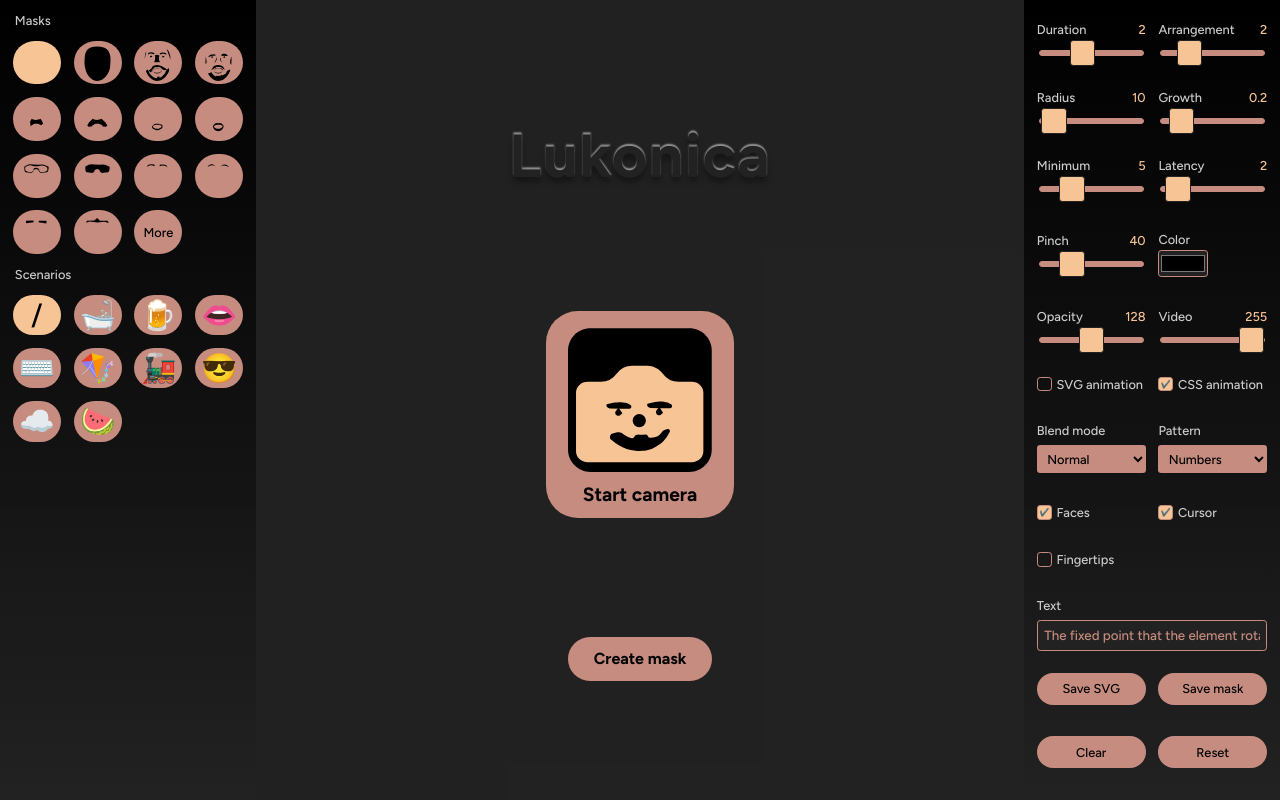
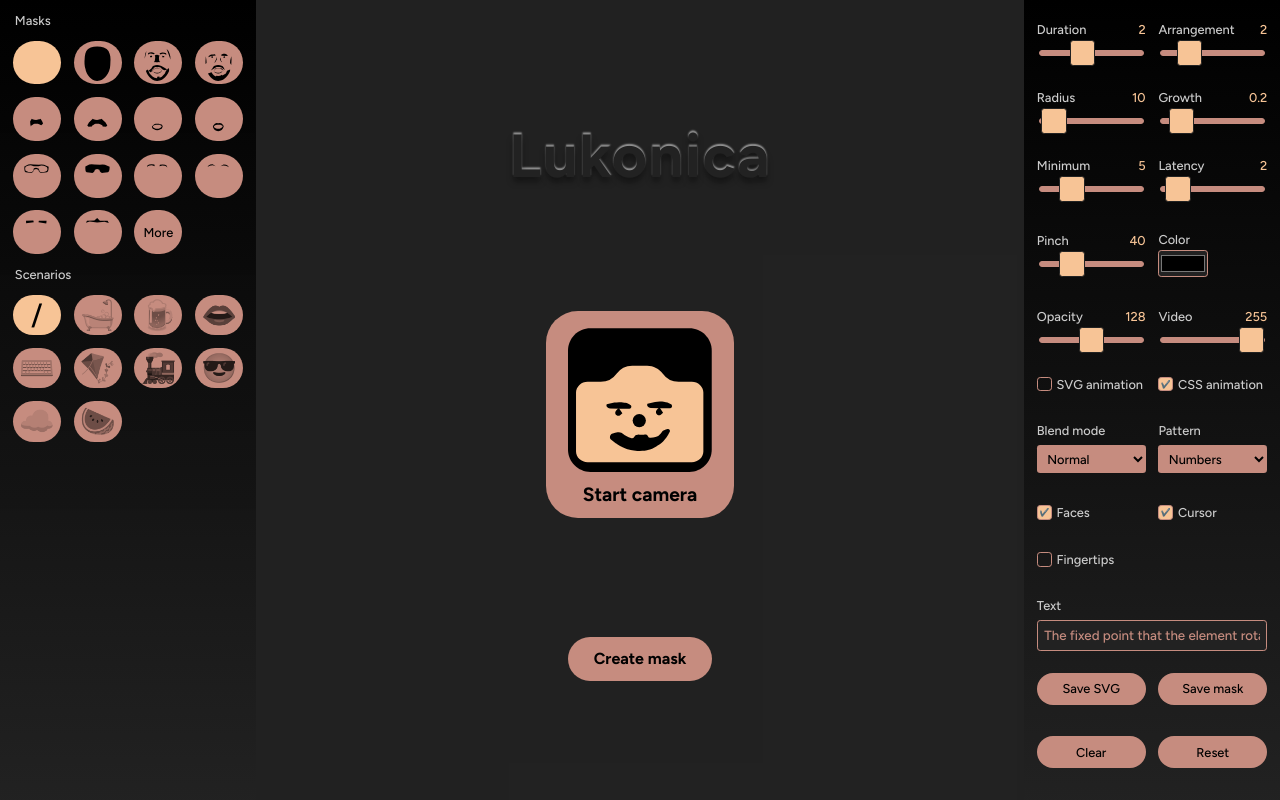
Before and after one commit to cincplug/lukonica, a React (Create React App) app: page / in a window 1280 px wide. Built offline with nearby package versions, Linux system fonts and the light colour scheme.

Commit message:
Improve scenario styles

```diff
--- a/src/components/App.js
+++ b/src/components/App.js
@@ -81,7 +81,6 @@ const App = () => {
         nextSetup[id] = ["number", "range"].includes(type) ? value / 1 : value;
       }
       sessionStorage.setItem(storageSetupItem, JSON.stringify(nextSetup));
-      // console.info(nextSetup);
       return nextSetup;
     });
   };
--- a/src/components/MaskSelection.js
+++ b/src/components/MaskSelection.js
@@ -108,7 +108,7 @@ const MaskSelection = (props) => {
                 handleScenarioButtonClick(event, scenario, index)
               }
             >
-              {scenario}
+              <span className="menu--scenarios__emoji">{scenario}</span>
             </button>
           ))}
         </fieldset>
--- a/src/data/scenarios.json
+++ b/src/data/scenarios.json
@@ -226,7 +226,6 @@
   "hasCursor": true,
   "hasCursorFingertips": false,
   "activeMaskIndex": 0,
-  "activeScenarioIndex": 6,
   "text": "",
   "textLimit": 100,
   "usesButtonPinch": false
--- a/src/styles.scss
+++ b/src/styles.scss
@@ -251,6 +251,15 @@ legend {
       font-size: 1.8rem;
       padding: 0.2rem;
     }
+    &__emoji {
+      filter: grayscale(1);
+      mix-blend-mode: multiply;
+      button:hover &,
+      button.active & {
+        filter: none;
+        mix-blend-mode: normal;
+      }
+    }
   }
 
   &--stretched {
```
